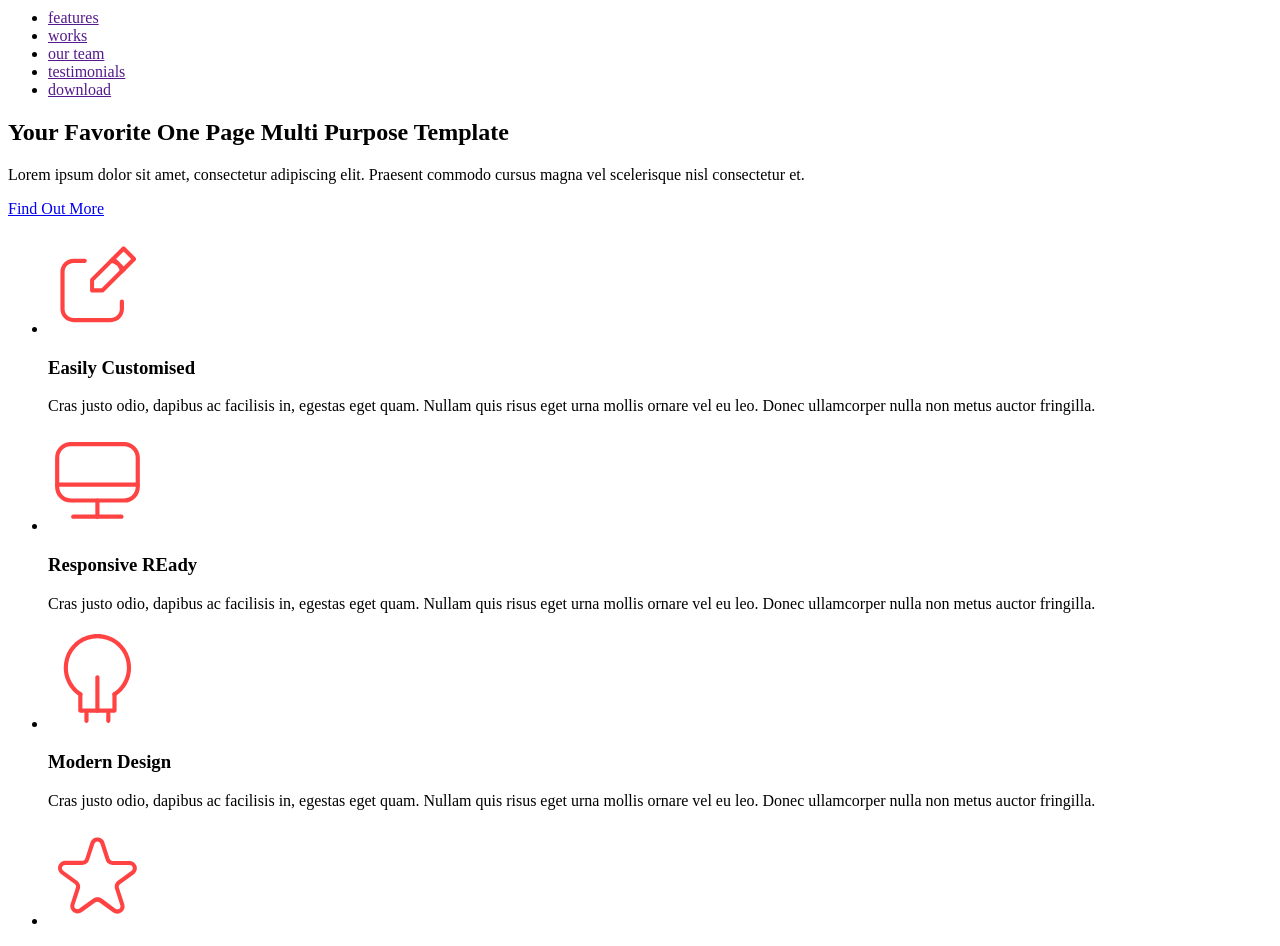
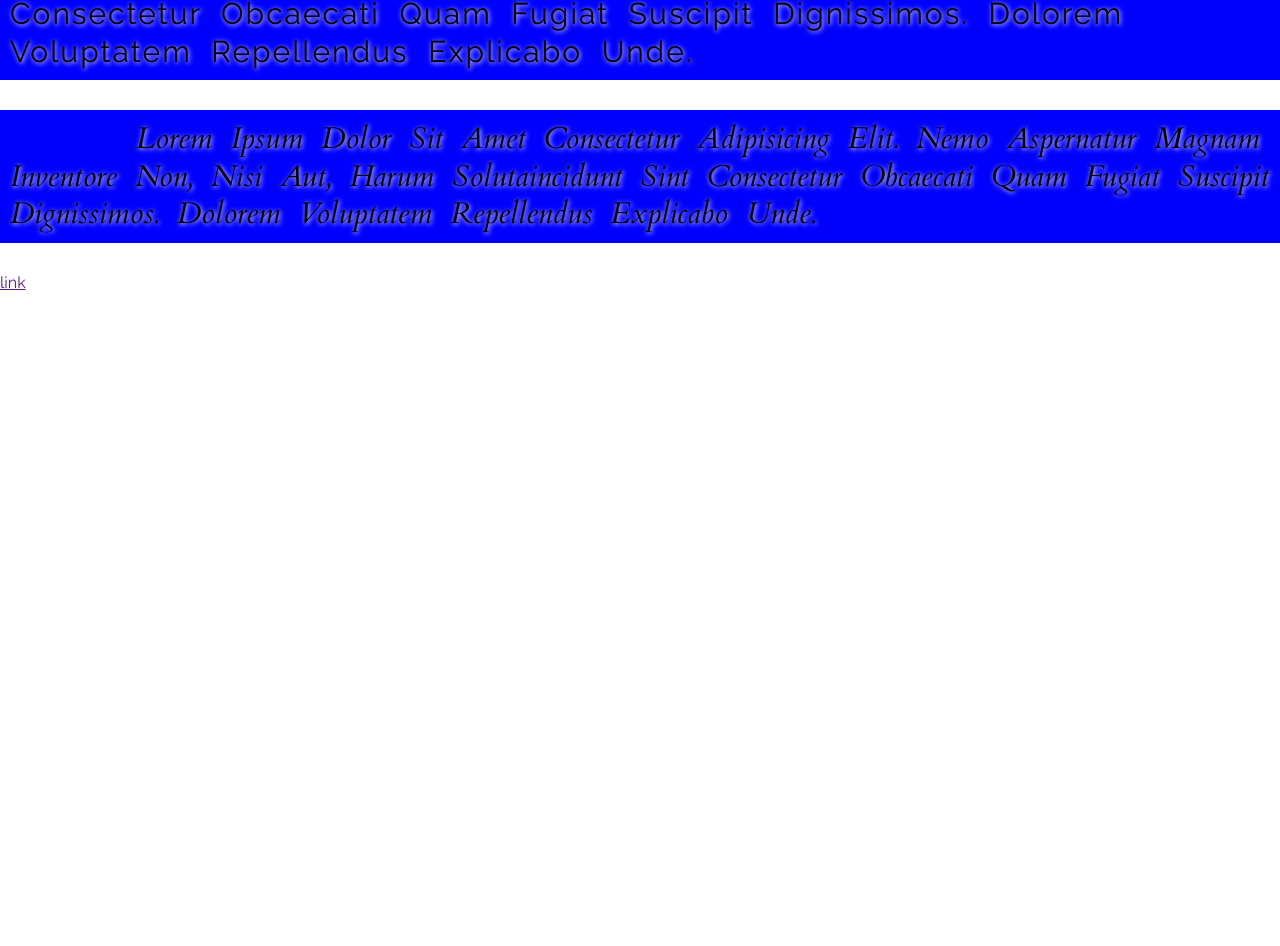
Before and after one commit to Shamrikov/TMS-FE24, a plain HTML site: page index.html in a window 1280 px wide. Shown: the part 120-1066 px from the top of the page. After the commit the page ends 800 px from the top, so only its background shows below. Drawn offline with Linux system fonts and the light colour scheme.

Commit message:
lesson 3

```diff
--- /dev/null
+++ b/css/style.css
@@ -0,0 +1,33 @@
+body {
+  margin: 0;
+  font-family: 'Raleway', sans-serif;
+}
+.text1 {
+  color: #000;
+  background-color: #00f;
+  padding: 10px;
+  margin: 30px 0;
+  text-decoration:  none; /* | underline | line-through | overline; */
+  text-transform: capitalize; /* none | uppercase | lowercase | capitalize */
+  text-align: left; /* left | right | center | justify */
+  text-indent: 10%; /*значение | проценты | inherit*/
+  letter-spacing: 2px; /*значение | normal | inherit*/
+  word-spacing: 10px; /*значение | normal | inherit*/
+  text-shadow: 1px 1px 5px #fff; /*<смещение по x>, <смещение по y>, <радиус размытия>, <цвет>*/
+  white-space: normal; /*normal | nowrap | pre | pre-wrap*/
+
+  font-size: 30px;
+  line-height: 1.25;
+  font-weight: 400; /*100 | 200 | 300 | 400 | 500 | 600 | 700 |800 |  900*/
+  font-style: normal; /*normal | italic | oblique | initial | inherit*/
+  /* font-family: Lucida,'Times New R55oman', Arlial, serif; */
+
+}
+
+.text1.normal {
+  letter-spacing: normal;
+}
+
+.class {
+  font-family: 'Cardo', serif;
+}
--- a/index.html
+++ b/index.html
@@ -4,83 +4,27 @@
 <head>
   <meta charset="UTF-8">
   <title>ActiveBox</title>
+  <link rel="preconnect" href="https://fonts.googleapis.com">
+  <link rel="preconnect" href="https://fonts.gstatic.com" crossorigin>
+  <link href="https://fonts.googleapis.com/css2?family=Cardo:ital@1&family=Raleway:wght@400;500;700;900&display=swap"
+    rel="stylesheet">
+  <link rel="stylesheet" href="./css/style.css">
 </head>
 
 <body>
-  <header>
-    <nav>
-      <a href="">
-        <img src="./images/logo.svg" alt="ActiveBox">
-      </a>
-      <ul>
-        <li><a href="">features</a></li>
-        <li><a href="">works</a></li>
-        <li><a href="">our team</a></li>
-        <li><a href="">testimonials</a></li>
-        <li><a href="">download</a></li>
-      </ul>
-    </nav>
-  </header>
+  <p class="text1">
+    Lorem ipsum dolor sit amet consectetur adipisicing elit. Nemo aspernatur magnam inventore non, nisi aut, harum
+    solutaincidunt sint consectetur obcaecati quam fugiat suscipit dignissimos. Dolorem voluptatem repellendus
+    explicabo unde.
+  </p>
 
-  <main>
+  <p class="text1 normal class">
+    Lorem ipsum dolor sit amet consectetur adipisicing elit. Nemo aspernatur magnam inventore non, nisi aut, harum
+    solutaincidunt sint consectetur obcaecati quam fugiat suscipit dignissimos. Dolorem voluptatem repellendus
+    explicabo unde.
+  </p>
+  <a href="">link</a>
 
-    <!-- Main baner -->
-    <section>
-      <h1>Your Favorite One Page Multi Purpose Template</h1>
-      <p>Lorem ipsum dolor sit amet, consectetur adipiscing elit. Praesent commodo cursus magna
-        vel scelerisque nisl consectetur et.</p>
-      <a href="#0">Find Out More</a>
-    </section>
-
-    <!-- advantage -->
-    <section>
-      <h2 hidden>advantage</h2>
-      <ul>
-        <li>
-          <img src="./images/icons/icon_1.svg" alt="">
-          <h3>Easily Customised</h3>
-          <p>Cras justo odio, dapibus ac facilisis in, egestas eget quam. Nullam quis risus eget urna mollis ornare vel
-            eu leo. Donec ullamcorper nulla non metus auctor fringilla.</p>
-        </li>
-        <li>
-          <img src="./images/icons/icon_2.svg" alt="">
-          <h3>Responsive REady</h3>
-          <p>Cras justo odio, dapibus ac facilisis in, egestas eget quam. Nullam quis risus eget urna mollis ornare vel
-            eu leo. Donec ullamcorper nulla non metus auctor fringilla.</p>
-        </li>
-
-        <li>
-          <img src="./images/icons/icon_3.svg" alt="">
-          <h3>Modern Design</h3>
-          <p>Cras justo odio, dapibus ac facilisis in, egestas eget quam. Nullam quis risus eget urna mollis ornare vel
-            eu leo. Donec ullamcorper nulla non metus auctor fringilla.</p>
-        </li>
-
-        <li>
-          <img src="./images/icons/icon_4.svg" alt="">
-          <h3>Clean Code</h3>
-          <p>Cras justo odio, dapibus ac facilisis in, egestas eget quam. Nullam quis risus eget urna mollis ornare vel
-            eu leo. Donec ullamcorper nulla non metus auctor fringilla.</p>
-        </li>
-
-        <li>
-          <img src="./images/icons/icon_5.svg" alt="">
-          <h3>Ready to Ship</h3>
-          <p>Cras justo odio, dapibus ac facilisis in, egestas eget quam. Nullam quis risus eget urna mollis ornare vel
-            eu leo. Donec ullamcorper nulla non metus auctor fringilla.</p>
-        </li>
-
-        <li>
-          <img src="./images/icons/icon_6.svg" alt="">
-          <h3>Download for Free</h3>
-          <p>Cras justo odio, dapibus ac facilisis in, egestas eget quam. Nullam quis risus eget urna mollis ornare vel
-            eu leo. Donec ullamcorper nulla non metus auctor fringilla.</p>
-        </li>
-      </ul>
-    </section>
-  </main>
-
-  <footer></footer>
 </body>
 
 </html>
```
